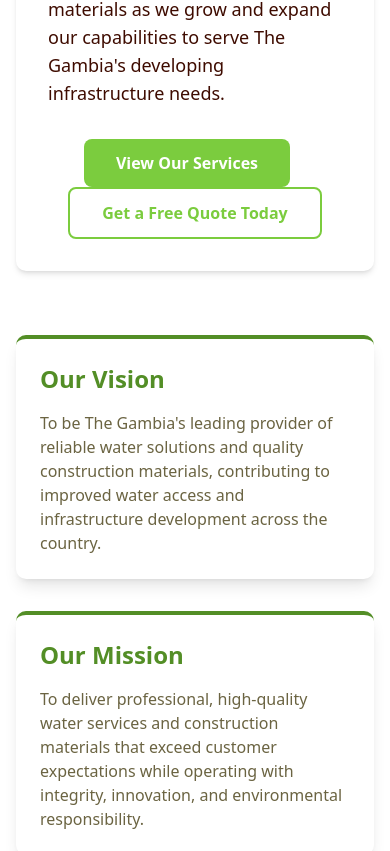
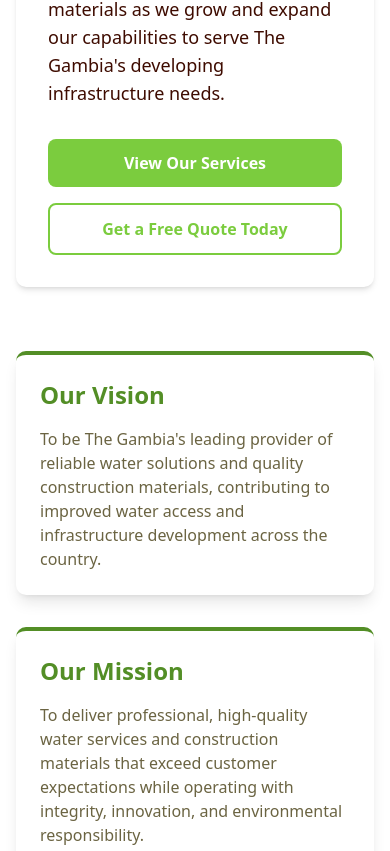
Before and after one commit to promptermax/bedrock, a React (Vite) app: page /about in a window 390 px wide. Shown: the part 2233-3084 px from the top of the page. Built offline with nearby package versions, Linux system fonts and the light colour scheme.

Commit message:
mobile buttons optimisation

```diff
--- a/src/components/AboutPage.jsx
+++ b/src/components/AboutPage.jsx
@@ -50,11 +50,12 @@ function AboutPage() {
               </p>
             </div>
 
-            <div className="text-center mt-8">
-              <Link to="/#services" className="bg-accent hover:bg-accent-hover text-white px-8 py-3 rounded-md font-semibold mr-4 inline-block transition duration-300">
+            {/* Corrected button alignment for mobile */}
+            <div className="mt-8 flex flex-col sm:flex-row items-center justify-center space-y-4 sm:space-y-0 sm:space-x-4">
+              <Link to="/#services" className="w-full sm:w-auto text-center bg-accent hover:bg-accent-hover text-white px-8 py-3 rounded-md font-semibold inline-block transition duration-300">
                 View Our Services
               </Link>
-              <Link to="/get-a-quote" className="border-2 border-accent text-accent hover:bg-accent hover:text-white px-8 py-3 rounded-md font-semibold inline-block transition duration-300">
+              <Link to="/get-a-quote" className="w-full sm:w-auto text-center border-2 border-accent text-accent hover:bg-accent hover:text-white px-8 py-3 rounded-md font-semibold inline-block transition duration-300">
                 Get a Free Quote Today
               </Link>
             </div>
@@ -173,11 +174,12 @@ function AboutPage() {
             </p>
           </div>
 
-          <div className="mt-8">
-            <Link to="/#contact" className="bg-white text-primary hover:bg-gray-100 px-8 py-3 rounded-md font-semibold mr-4 inline-block transition duration-300">
+          {/* Corrected button alignment for mobile */}
+          <div className="mt-8 flex flex-col sm:flex-row items-center justify-center space-y-4 sm:space-y-0 sm:space-x-4">
+            <Link to="/#contact" className="w-full sm:w-auto text-center bg-white text-primary hover:bg-gray-100 px-8 py-3 rounded-md font-semibold inline-block transition duration-300">
               Contact Us Today
             </Link>
-            <Link to="/get-a-quote" className="border-2 border-white text-white hover:bg-white hover:text-primary px-8 py-3 rounded-md font-semibold inline-block transition duration-300">
+            <Link to="/get-a-quote" className="w-full sm:w-auto text-center border-2 border-white text-white hover:bg-white hover:text-primary px-8 py-3 rounded-md font-semibold inline-block transition duration-300">
               Get Free Quote
             </Link>
           </div>
--- a/src/components/HomePage.jsx
+++ b/src/components/HomePage.jsx
@@ -23,13 +23,13 @@ function HomePage() {
                 Your trusted partner for borehole drilling and water system maintenance in The Gambia. We provide reliable access to clean, safe water for homes, farms, and businesses.
               </p>
               <div className="flex flex-col sm:flex-row gap-4">
-                <Link to="/get-a-quote">
-                  <Button size="lg" className="bg-secondary text-secondary-foreground hover:bg-secondary/90">
+                <Link to="/get-a-quote" className="w-full sm:w-auto">
+                  <Button size="lg" className="w-full bg-secondary text-secondary-foreground hover:bg-secondary/90">
                     Get Started Today
                   </Button>
                 </Link>
-                <Link to="/about">
-                  <Button size="lg" variant="outline" className="border-primary-foreground text-black hover:bg-primary-foreground hover:text-primary bg-white">
+                <Link to="/about" className="w-full sm:w-auto">
+                  <Button size="lg" variant="outline" className="w-full border-primary-foreground text-black hover:bg-primary-foreground hover:text-primary bg-white">
                     Learn More
                   </Button>
                 </Link>
@@ -58,7 +58,7 @@ function HomePage() {
       <section id="services" className="py-20 bg-white">
         <div className="max-w-7xl mx-auto px-4 sm:px-6 lg:px-8">
           <div className="text-center mb-16">
-            <div className="inline-block bg-accent/20 text-accent px-4 py-2 rounded-full text-sm font-medium mb-4">
+            <div className="inline-block bg-accent/20 text-black px-4 py-2 rounded-full text-sm font-medium mb-4">
               🔧 What We Do
             </div>
             <h2 className="text-3xl md:text-4xl font-bold text-card-foreground mb-4">
```
Lines whose indentation alone changed are shown as unchanged.
